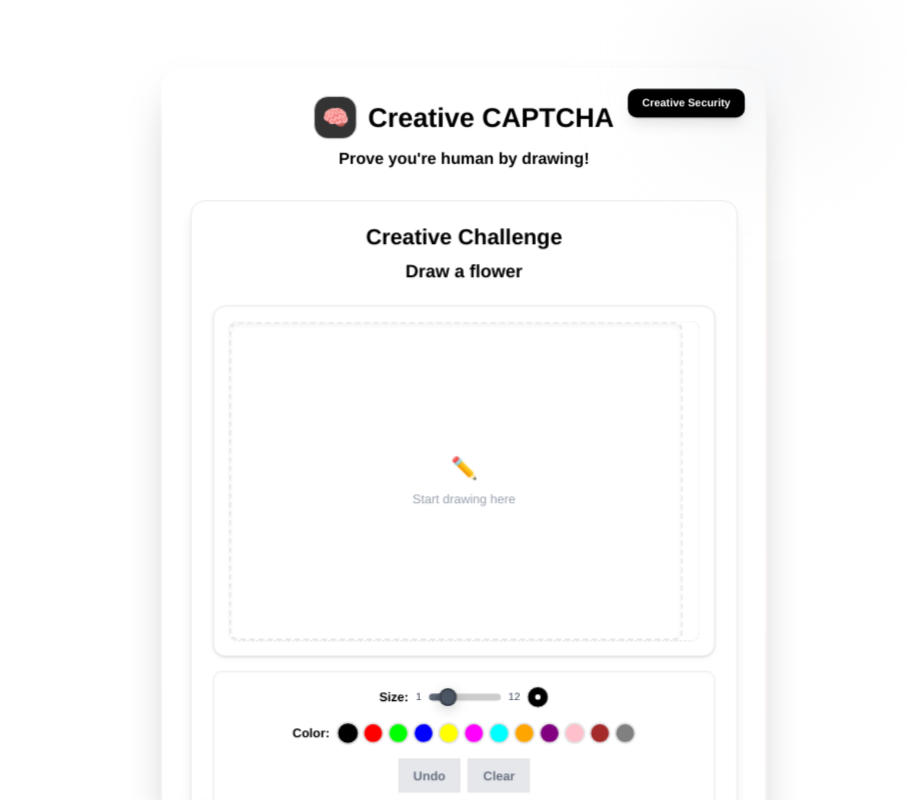
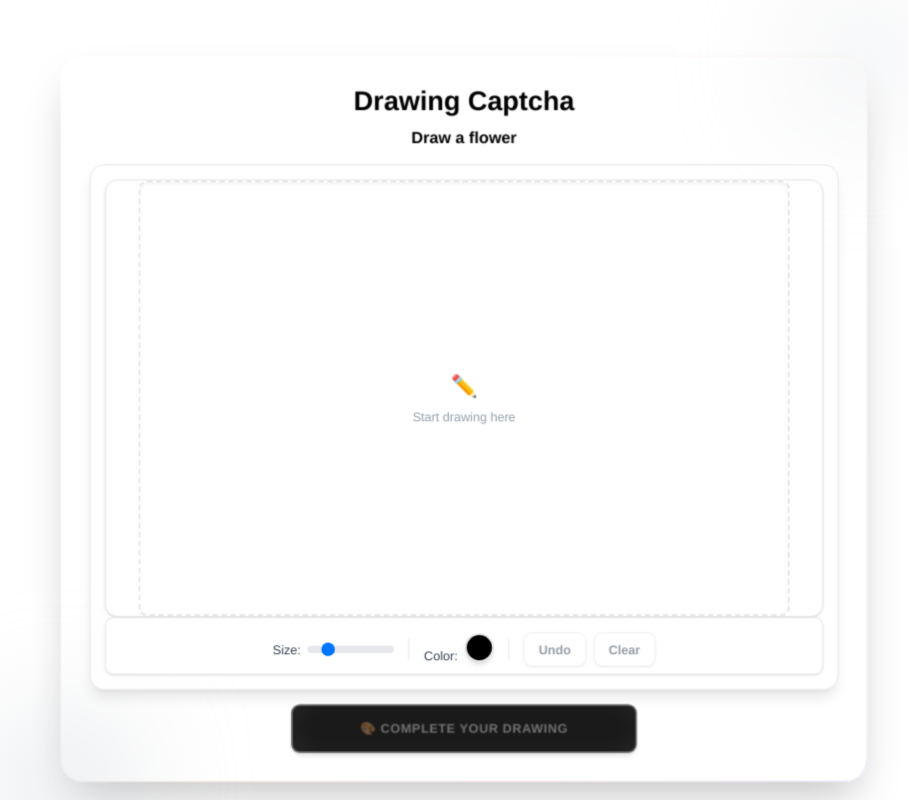
Before and after one commit to SpeedyGonzale5/game-captcha, a Next.js app: page /embed in a window 1280 px wide. Shown: the top 800 px of the page, without its empty margins (176-1084 px from the left). Built offline with nearby package versions, Linux system fonts and the light colour scheme.

Commit message:
modified color picker

```diff
--- a/src/components/games/DrawingGame.jsx
+++ b/src/components/games/DrawingGame.jsx
@@ -235,7 +235,7 @@ export default function DrawingGame({
   }, []);
 
   return (
-    <div className={`w-full max-w-2xl mx-auto relative ${className}`}>
+    <div className={`w-full max-w-4xl mx-auto relative ${className}`}>
       <ShineBorder
         className="absolute inset-0 rounded-3xl z-0"
         shineColor={["#A07CFE", "#FE8FB5", "#FFBE7B"]}
@@ -252,66 +252,45 @@ export default function DrawingGame({
         <div className="absolute -top-20 -right-20 w-40 h-40 bg-gray-200/50 rounded-full blur-3xl"></div>
         <div className="absolute -bottom-20 -left-20 w-40 h-40 bg-gray-300/50 rounded-full blur-3xl"></div>
 
-        {/* Security badge */}
-        <motion.div
-          className="absolute top-6 right-6 bg-black text-white px-4 py-2 rounded-lg text-xs font-bold shadow-lg"
-          whileHover={{ scale: 1.05 }}
-          whileTap={{ scale: 0.95 }}
-        >
-          Creative Security
-        </motion.div>
-
         {/* Logo */}
         <div className="relative flex items-center justify-center gap-3 mb-2 z-10">
-          <motion.div
-            className="w-12 h-12 bg-black/80 backdrop-blur-md rounded-2xl flex items-center justify-center text-2xl border border-gray-700 text-white"
-            whileHover={{ scale: 1.1, rotate: 5 }}
-            transition={{ type: "spring", stiffness: 400, damping: 10 }}
-          >
-            🧠
-          </motion.div>
           <h1 className="text-3xl font-extrabold text-black">
-            Creative CAPTCHA
+            Drawing Captcha
           </h1>
         </div>
 
-        <p className="text-black text-lg font-bold mb-8 text-center relative z-10">
-          Prove you&apos;re human by drawing!
+        <p className="text-black text-lg font-bold mb-4 text-center relative z-10">
+          {prompt}
         </p>
 
         {/* Drawing Challenge Section */}
-        <div className="relative bg-white/80 rounded-2xl p-6 mb-6 border border-gray-200 z-10 shadow-lg">
-          <div className="text-center mb-6">
+        <div className="relative bg-white/80 rounded-2xl p-4 mb-4 border border-gray-200 z-10 shadow-lg w-full flex-grow flex flex-col">
+          <AnimatePresence>
+            {gameState === 'processing' && (
               <motion.div
-              className="text-2xl font-extrabold text-black mb-2 flex items-center justify-center gap-2"
-              animate={gameState === 'prompt' ? { scale: [1, 1.03, 1] } : {}}
-              transition={{ duration: 2, repeat: Infinity, ease: "easeInOut" }}
+                className="absolute inset-0 bg-white/80 backdrop-blur-sm flex flex-col items-center justify-center rounded-2xl z-20"
+                initial={{ opacity: 0 }}
+                animate={{ opacity: 1 }}
+                exit={{ opacity: 0 }}
               >
-              Creative Challenge
+                <div className="w-8 h-8 border-4 border-black border-t-transparent rounded-full animate-spin"></div>
+                <p className="mt-4 text-black font-semibold">AI is creating...</p>
               </motion.div>
-            <motion.div
-              className="text-xl text-black font-extrabold"
-              key={prompt} // Re-animate when prompt changes
-              initial={{ opacity: 0, y: 10 }}
-              animate={{ opacity: 1, y: 0 }}
-              transition={{ duration: 0.5, delay: 0.2 }}
-            >
-              {prompt}
-            </motion.div>
-          </div>
+            )}
+          </AnimatePresence>
 
           {/* Drawing Area */}
-          <div className="bg-white rounded-xl p-4 border border-gray-200 mb-4 shadow-sm">
+          <div className="bg-white rounded-xl border border-gray-200 shadow-sm flex-grow flex items-center justify-center">
             <DrawingCanvas
               ref={canvasRef}
-              width={500}
-              height={350}
+              width={720}
+              height={480}
               brushSize={brushSize}
               brushColor={brushColor}
               onDrawingStart={handleDrawingStart}
               onDrawingUpdate={handleDrawingUpdate}
               onDrawingComplete={handleDrawingComplete}
-              className="mx-auto relative rounded-lg border border-dashed border-gray-300/70"
+              className="mx-auto relative rounded-lg"
             />
           </div>
 
@@ -325,42 +304,13 @@ export default function DrawingGame({
             onBrushColorChange={setBrushColor}
             canUndo={drawingAnalytics.strokes.length > 0}
             canClear={drawingAnalytics.strokes.length > 0}
-            className="mt-4"
+            className="pt-4"
           />
-
-          {/* Instructions */}
-          <motion.div
-            className="mt-6 text-center text-sm text-black font-bold"
-            initial={{ opacity: 0 }}
-            animate={{ opacity: 1 }}
-            transition={{ delay: 0.7 }}
-          >
-            Use your mouse or finger to draw • Express your creativity • AI will enhance your artwork
-          </motion.div>
         </div>
 
-        {/* AI Processing/Result Display */}
-        <AnimatePresence>
-          {gameState === 'processing' && (
-            <AIArtworkDisplay
-              isGenerating={true}
-              prompt={prompt}
-              className="mb-6"
-            />
-          )}
-
-          {(gameState === 'generated' || gameState === 'completed') && aiResult && (
-            <AIArtworkDisplay
-              originalDrawing={canvasRef.current?.exportDrawing().imageData}
-              generatedArtwork={aiResult.artwork}
-              prompt={prompt}
-              className="mb-6"
-            />
-          )}
-        </AnimatePresence>
-
         {/* Action Buttons */}
-        <div className="space-y-4">
+        <div className="space-y-4 w-full max-w-sm">
+          <div className="bg-black rounded-lg">
             <VerifyButton
               score={hasDrawing ? 1 : 0}
               targetScore={1}
@@ -375,14 +325,76 @@ export default function DrawingGame({
             >
               <span className="relative">SUBMIT DRAWING</span>
             </VerifyButton>
+          </div>
+        </div>
 
+        {/* Creative Encouragement */}
+        {gameState === 'drawing' && (
+          <motion.div
+            className="relative mt-4 text-center p-3"
+            initial={{ opacity: 0, y: 20 }}
+            animate={{ opacity: 1, y: 0 }}
+            transition={{ duration: 0.5, delay: 0.5 }}
+          >
+            <div className="text-gray-500 text-xs">
+              Use your mouse or finger to draw • Express your creativity
+            </div>
+          </motion.div>
+        )}
+      </motion.div>
+
+      {/* --- MASTERPIECE MODAL --- */}
+      <AnimatePresence>
+        {(gameState === 'generated' || gameState === 'completed') && aiResult && (
+          <motion.div
+            className="fixed inset-0 bg-black/30 backdrop-blur-sm flex items-center justify-center z-50 p-4"
+            initial={{ opacity: 0 }}
+            animate={{ opacity: 1 }}
+            exit={{ opacity: 0 }}
+          >
+            <motion.div
+              className="bg-gray-50 rounded-2xl shadow-2xl w-full max-w-3xl relative p-6"
+              initial={{ scale: 0.9, opacity: 0 }}
+              animate={{ scale: 1, opacity: 1 }}
+              exit={{ scale: 0.9, opacity: 0 }}
+              transition={{ type: "spring", stiffness: 300, damping: 25 }}
+            >
+              <motion.button
+                onClick={handleReset}
+                className="absolute top-3 right-3 text-gray-400 hover:text-gray-600 transition-colors z-10 p-1 bg-gray-100 rounded-full"
+                whileHover={{ scale: 1.1, rotate: 90 }}
+                whileTap={{ scale: 0.9 }}
+              >
+                <svg
+                  xmlns="http://www.w3.org/2000/svg"
+                  className="h-5 w-5"
+                  fill="none"
+                  viewBox="0 0 24 24"
+                  stroke="currentColor"
+                >
+                  <path
+                    strokeLinecap="round"
+                    strokeLinejoin="round"
+                    strokeWidth={2}
+                    d="M6 18L18 6M6 6l12 12"
+                  />
+                </svg>
+              </motion.button>
+
+              <AIArtworkDisplay
+                originalDrawing={canvasRef.current?.exportDrawing().imageData}
+                generatedArtwork={aiResult.artwork}
+                prompt={prompt}
+              />
+
+              <div className="mt-6 px-2">
                 {gameState === 'generated' && (
                   <motion.button
                     onClick={handleContinueToVerification}
                     className="w-full py-3 px-6 bg-black text-white font-semibold text-sm rounded-lg transition-all duration-200 shadow-md hover:shadow-lg hover:bg-black/90"
-              initial={{ opacity: 0, scale: 0.9 }}
-              animate={{ opacity: 1, scale: 1 }}
-              transition={{ duration: 0.5 }}
+                    initial={{ opacity: 0 }}
+                    animate={{ opacity: 1 }}
+                    transition={{ duration: 0.5, delay: 0.7 }}
                     whileHover={{ scale: 1.02 }}
                     whileTap={{ scale: 0.98 }}
                   >
@@ -394,9 +406,9 @@ export default function DrawingGame({
                   <motion.button
                     onClick={handleReset}
                     className="w-full py-3 px-6 bg-black text-white font-semibold text-sm rounded-lg transition-all duration-200 shadow-md hover:shadow-lg hover:bg-black/90"
-              initial={{ opacity: 0, scale: 0.9 }}
-              animate={{ opacity: 1, scale: 1 }}
-              transition={{ duration: 0.5, delay: 1 }}
+                    initial={{ opacity: 0 }}
+                    animate={{ opacity: 1 }}
+                    transition={{ duration: 0.5, delay: 0.7 }}
                     whileHover={{ scale: 1.02 }}
                     whileTap={{ scale: 0.98 }}
                   >
@@ -404,24 +416,10 @@ export default function DrawingGame({
                   </motion.button>
                 )}
               </div>
-
-        {/* Creative Encouragement */}
-        {gameState === 'drawing' && (
-          <motion.div
-            className="relative mt-6 text-center p-4 bg-white/90 rounded-xl border border-gray-200 z-10 shadow-sm"
-            initial={{ opacity: 0, y: 20 }}
-            animate={{ opacity: 1, y: 0 }}
-            transition={{ duration: 0.5, delay: 0.5 }}
-          >
-            <div className="text-black font-bold text-sm">
-              Let your creativity flow! There&apos;s no wrong way to draw.
-            </div>
-            <div className="text-gray-600 text-xs mt-1">
-              Your unique artistic expression helps verify you&apos;re human
-            </div>
+            </motion.div>
           </motion.div>
         )}
-      </motion.div>
+      </AnimatePresence>
     </div>
   );
 }
--- a/src/components/ui/DrawingTools.jsx
+++ b/src/components/ui/DrawingTools.jsx
@@ -1,6 +1,12 @@
 'use client';
 
-import { motion } from 'framer-motion';
+import { motion, AnimatePresence } from 'framer-motion';
+import { useState, useRef, useEffect } from 'react';
+
+const colors = [
+  '#000000', '#FF0000', '#00FF00', '#0000FF', '#FFFF00', '#FF00FF', '#00FFFF',
+  '#FFA500', '#800080', '#FFC0CB', '#808080', '#FFFFFF'
+];
 
 export default function DrawingTools({
   onClear,
@@ -9,104 +15,99 @@ export default function DrawingTools({
   onBrushSizeChange,
   brushColor,
   onBrushColorChange,
-  canUndo = false,
-  canClear = false,
+  canUndo,
+  canClear,
   className = ""
 }) {
-  const colors = [
-    '#000000', '#FF0000', '#00FF00', '#0000FF',
-    '#FFFF00', '#FF00FF', '#00FFFF', '#FFA500',
-    '#800080', '#FFC0CB', '#A52A2A', '#808080'
-  ];
+  const [isPaletteOpen, setIsPaletteOpen] = useState(false);
+  const paletteRef = useRef(null);
+
+  // Close palette if clicked outside
+  useEffect(() => {
+    function handleClickOutside(event) {
+      if (paletteRef.current && !paletteRef.current.contains(event.target)) {
+        setIsPaletteOpen(false);
+      }
+    }
+    document.addEventListener("mousedown", handleClickOutside);
+    return () => document.removeEventListener("mousedown", handleClickOutside);
+  }, [paletteRef]);
 
   return (
-    <motion.div
-      className={`flex flex-wrap items-center justify-center gap-4 p-4 bg-white/20 rounded-lg border border-white/30 shadow-glass ${className}`}
-      initial={{ opacity: 0, y: 20 }}
-      animate={{ opacity: 1, y: 0 }}
-      transition={{ duration: 0.3, delay: 0.1 }}
-    >
-      {/* Brush Size */}
+    <div className={`flex flex-wrap items-center justify-center gap-4 p-2 bg-white/80 rounded-lg border border-gray-200 shadow-sm ${className}`}>
+      {/* Brush Size Slider */}
       <div className="flex items-center gap-2">
-        <span className="text-sm font-bold text-black">Size:</span>
-        <div className="flex items-center gap-2">
-          <span className="text-xs text-gray-700">1</span>
-          <input
-            type="range"
-            min="1"
-            max="12"
-            value={brushSize}
-            onChange={(e) => onBrushSizeChange(parseInt(e.target.value))}
-            className="w-20 h-2 bg-gray-300/50 rounded-lg appearance-none cursor-pointer slider"
-            style={{
-              background: `linear-gradient(to right, #6b7280 0%, #4b5563 ${((brushSize - 1) / 11) * 100}%, rgba(0,0,0,0.2) ${((brushSize - 1) / 11) * 100}%, rgba(0,0,0,0.2) 100%)`
-            }}
-          />
-          <span className="text-xs text-gray-700">12</span>
-        </div>
-        <div
-          className="w-6 h-6 rounded-full border border-gray-400/50 flex items-center justify-center bg-white/40 shadow-button-3d"
-          style={{ backgroundColor: brushColor }}
-        >
-          <div
-            className="rounded-full"
-            style={{
-              width: Math.max(2, brushSize * 2),
-              height: Math.max(2, brushSize * 2),
-              backgroundColor: brushColor === '#FFFFFF' ? '#000000' : '#FFFFFF'
-            }}
-          />
-        </div>
+        <span className="text-sm font-medium text-gray-700">Size:</span>
+        <input
+          type="range"
+          min="1"
+          max="12"
+          value={brushSize}
+          onChange={(e) => onBrushSizeChange(Number(e.target.value))}
+          className="w-24 h-2 bg-gray-200 rounded-lg appearance-none cursor-pointer"
+        />
       </div>
 
-      {/* Color Palette */}
-      <div className="flex items-center gap-2">
-        <span className="text-sm font-bold text-black">Color:</span>
-        <div className="flex gap-1">
-          {colors.map((color) => (
-            <button
-              key={color}
-              onClick={() => onBrushColorChange(color)}
-              className={`w-6 h-6 rounded-full border-2 transition-transform hover:scale-110 ${
-                brushColor === color ? 'border-gray-800 scale-110' : 'border-gray-300'
-              }`}
-              style={{ backgroundColor: color }}
-              title={`Select ${color}`}
-            />
-          ))}
-        </div>
+      {/* Separator */}
+      <div className="w-px h-6 bg-gray-200"></div>
+
+      {/* Color Picker Popover */}
+      <div className="relative" ref={paletteRef}>
+        <span className="text-sm font-medium text-gray-700 mr-2">Color:</span>
+        <motion.button
+          onClick={() => setIsPaletteOpen(!isPaletteOpen)}
+          className="w-8 h-8 rounded-full border-2 border-white shadow-md"
+          style={{ backgroundColor: brushColor }}
+          whileHover={{ scale: 1.1 }}
+          whileTap={{ scale: 0.9 }}
+        />
+        <AnimatePresence>
+          {isPaletteOpen && (
+            <motion.div
+              className="absolute bottom-full left-1/2 -translate-x-1/2 mb-3 p-2 bg-white rounded-full shadow-lg border border-gray-200 flex gap-1.5"
+              initial={{ opacity: 0, y: 10, scale: 0.9 }}
+              animate={{ opacity: 1, y: 0, scale: 1 }}
+              exit={{ opacity: 0, y: 10, scale: 0.9 }}
+              transition={{ duration: 0.2 }}
+            >
+              {colors.map((color) => (
+                <motion.button
+                  key={color}
+                  onClick={() => {
+                    onBrushColorChange(color);
+                    setIsPaletteOpen(false);
+                  }}
+                  className={`w-7 h-7 rounded-full border-2 transition-all duration-150 ${brushColor === color ? 'border-blue-500 scale-110 shadow-inner' : 'border-white/50 hover:border-gray-300'}`}
+                  style={{ backgroundColor: color }}
+                  whileHover={{ scale: 1.2 }}
+                  whileTap={{ scale: 0.9 }}
+                />
+              ))}
+            </motion.div>
+          )}
+        </AnimatePresence>
       </div>
 
+      {/* Separator */}
+      <div className="w-px h-6 bg-gray-200"></div>
+
       {/* Action Buttons */}
-      <div className="flex gap-2">
-        <motion.button
+      <div className="flex items-center gap-2">
+        <button
           onClick={onUndo}
           disabled={!canUndo}
-          className={`px-4 py-2 rounded-button font-bold text-sm transition-all duration-200 border border-gray-300 ${
-            canUndo
-              ? 'bg-black text-white shadow-button-3d hover:shadow-xl active:shadow-md transform hover:-translate-y-1 active:translate-y-0.5'
-              : 'bg-gray-200 text-gray-500 cursor-not-allowed'
-          }`}
-          whileHover={canUndo ? { scale: 1.05, y: -2 } : {}}
-          whileTap={canUndo ? { scale: 0.95, y: 0 } : {}}
+          className="px-4 py-2 text-sm font-semibold text-gray-700 bg-white rounded-lg border border-gray-300 shadow-sm hover:bg-gray-50 disabled:opacity-50 disabled:cursor-not-allowed"
         >
           Undo
-        </motion.button>
-
-        <motion.button
+        </button>
+        <button
           onClick={onClear}
           disabled={!canClear}
-          className={`px-4 py-2 rounded-button font-bold text-sm transition-all duration-200 border border-gray-300 ${
-            canClear
-              ? 'bg-black text-white shadow-button-3d hover:shadow-xl active:shadow-md transform hover:-translate-y-1 active:translate-y-0.5'
-              : 'bg-gray-200 text-gray-500 cursor-not-allowed'
-          }`}
-          whileHover={canClear ? { scale: 1.05, y: -2 } : {}}
-          whileTap={canClear ? { scale: 0.95, y: 0 } : {}}
+          className="px-4 py-2 text-sm font-semibold text-gray-700 bg-white rounded-lg border border-gray-300 shadow-sm hover:bg-gray-50 disabled:opacity-50 disabled:cursor-not-allowed"
         >
           Clear
-        </motion.button>
+        </button>
       </div>
-    </motion.div>
+    </div>
   );
 }
```
Also changed, not shown: src/components/ui/AIArtworkDisplay.jsx (+103 -158 lines). Lines whose indentation alone changed are shown as unchanged.
